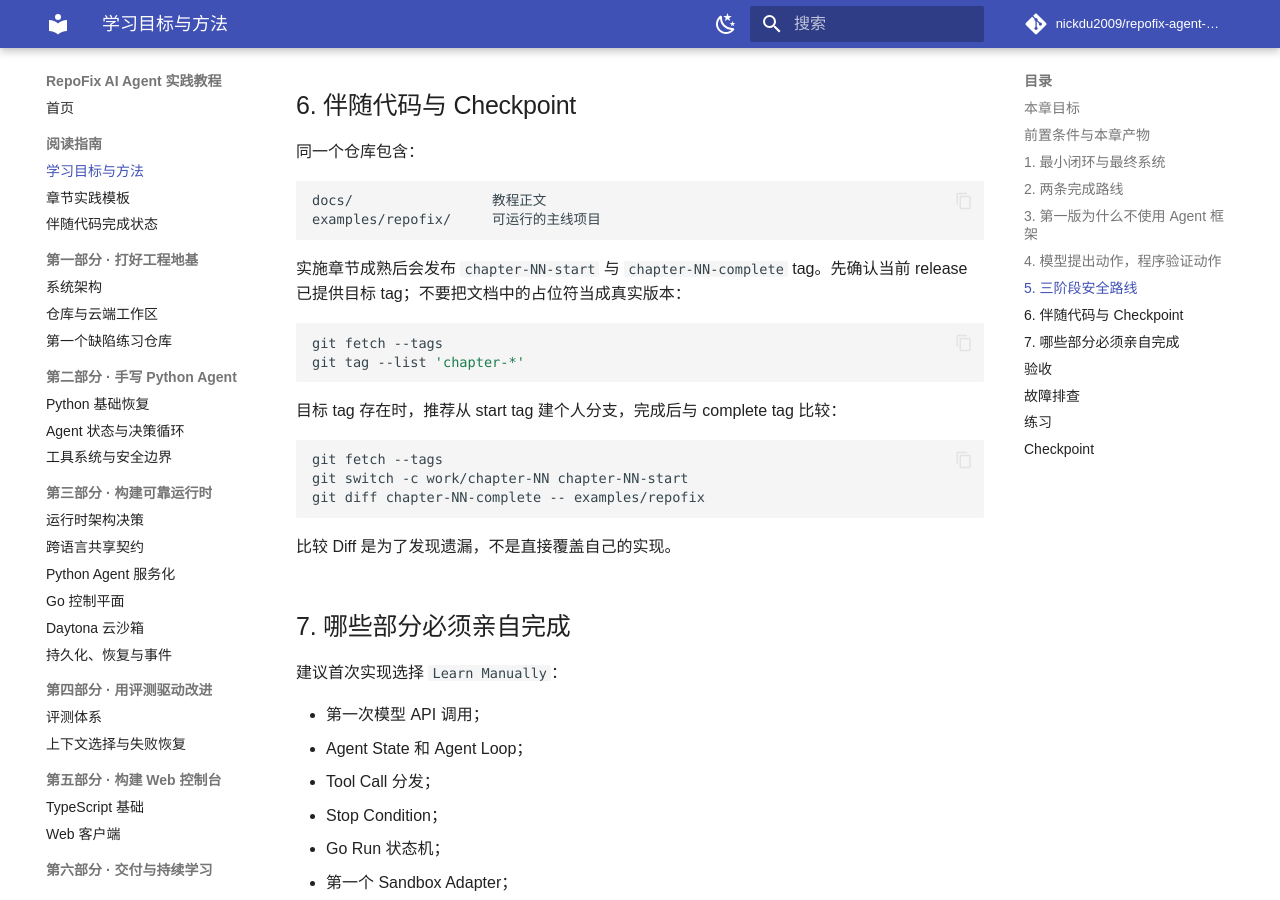
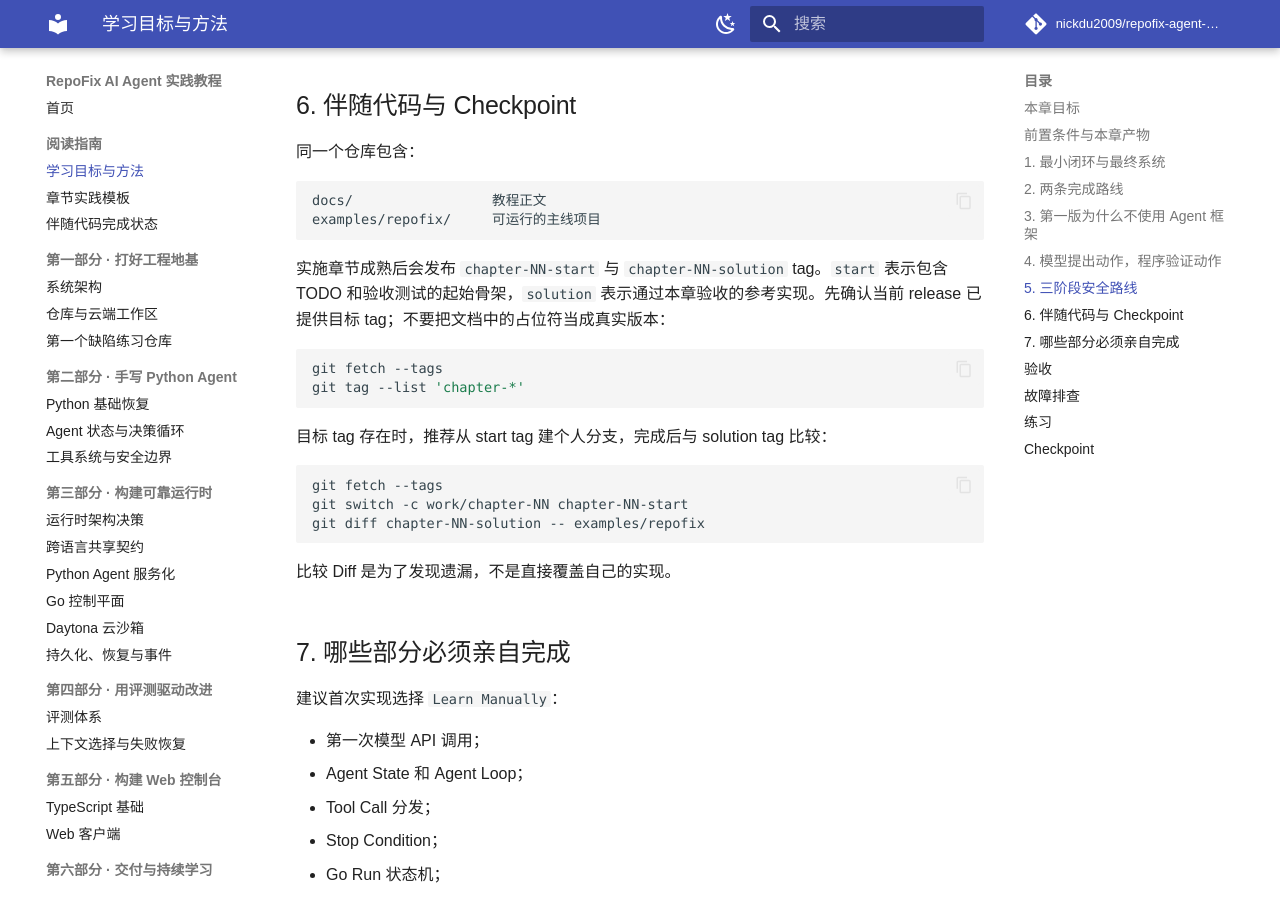
Before and after one commit to nickdu2009/repofix-agent-book, an MkDocs documentation site: the page built from docs/preface/learning-path.md, in a window 1280 px wide and 900 px high, scrolled down 2514 px. Built offline with MkDocs 1.6.1 and Material for MkDocs 9.7.7, drawn with Linux system fonts in a browser that asks for light colours; comment, search, counter and statistics services are not loaded.

Commit message:
Unify chapter checkpoint naming

````diff
--- a/docs/preface/learning-path.md
+++ b/docs/preface/learning-path.md
@@ -85,19 +85,19 @@ docs/                 教程正文
 examples/repofix/     可运行的主线项目
 ```
 
-实施章节成熟后会发布 `chapter-NN-start` 与 `chapter-NN-complete` tag。先确认当前 release 已提供目标 tag；不要把文档中的占位符当成真实版本：
+实施章节成熟后会发布 `chapter-NN-start` 与 `chapter-NN-solution` tag。`start` 表示包含 TODO 和验收测试的起始骨架，`solution` 表示通过本章验收的参考实现。先确认当前 release 已提供目标 tag；不要把文档中的占位符当成真实版本：
 
 ```bash
 git fetch --tags
 git tag --list 'chapter-*'
 ```
 
-目标 tag 存在时，推荐从 start tag 建个人分支，完成后与 complete tag 比较：
+目标 tag 存在时，推荐从 start tag 建个人分支，完成后与 solution tag 比较：
 
 ```bash
 git fetch --tags
 git switch -c work/chapter-NN chapter-NN-start
-git diff chapter-NN-complete -- examples/repofix
+git diff chapter-NN-solution -- examples/repofix
 ```
 
 比较 Diff 是为了发现遗漏，不是直接覆盖自己的实现。
````
Also changed, not shown: docs/index.md (+1 -1 lines), docs/preface/chapter-workflow.md (+3 -3 lines), docs/preface/implementation-status.md (+1 -1 lines), docs/product/web-console.md (+1 -1 lines), docs/runtime/daytona-sandbox.md (+1 -1 lines), examples/repofix/README.md (+1 -1 lines).
